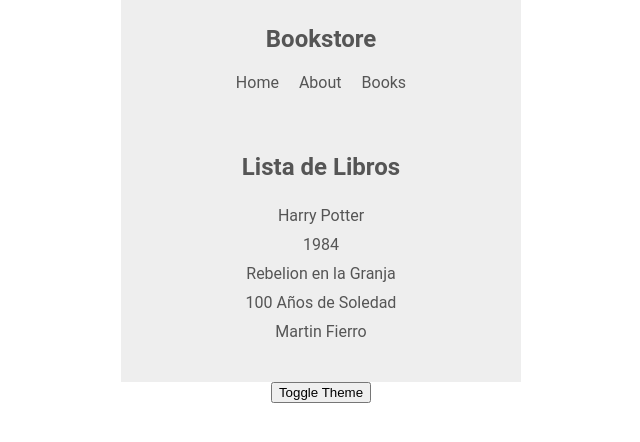
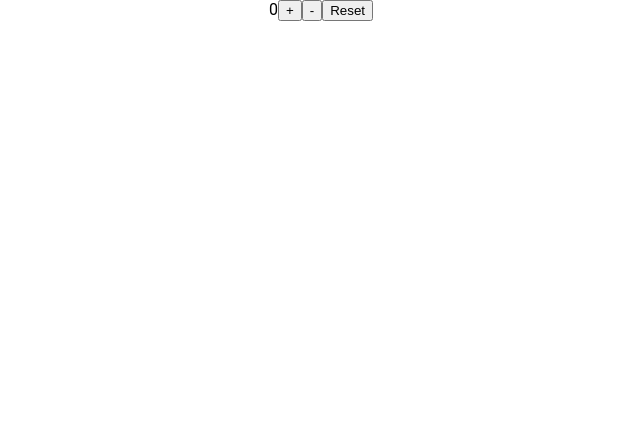
Before and after one commit to Academia-Numen/1021-react-clases, a React (Create React App) app: page / in a window 1280 px wide. Shown: the top 442 px of the page, without its empty margins (319-959 px from the left). Built offline with nearby package versions, Linux system fonts and the light colour scheme.

Commit message:
Clase 7: Ejemplo reducer con contador

```diff
--- a/src/App.js
+++ b/src/App.js
@@ -1,30 +1,12 @@
-import BookList from "./components/BookList";
-import Navbar from "./components/Navbar";
-import ToggleButton from "./components/ToggleButton";
-import BooksContextProvider from "./contexts/BooksContext";
-import ThemeContextProvider from "./contexts/ThemeContext";
+import Counter from "./components/Counter";
+import CounterWithReducer from "./components/CounterWithReducer";
 
 function App() {
 
   return (
     <div className="App">
-
-      <ThemeContextProvider>
-
-        <Navbar />
-
-        <BooksContextProvider>
-          <div>
-            <div>
-              <BookList />
-            </div>
-          </div>
-        </BooksContextProvider>
-
-        <ToggleButton />
-
-      </ThemeContextProvider>
-
+      {/* <Counter /> */}
+      <CounterWithReducer />
     </div>
   )
 }
--- a/src/components/BookList.js
+++ /dev/null
@@ -1,20 +0,0 @@
-import { useContext } from "react";
-import { BooksContext } from "../contexts/BooksContext";
-import { ThemeContext } from "../contexts/ThemeContext";
-
-function BookList() {
-
-    const { themeStyles } = useContext(ThemeContext);
-    const books = useContext(BooksContext);
-
-    return (
-        <div className="book-list" style={themeStyles}>
-            <h2>Lista de Libros</h2>
-            <ul>
-                { books.map(book => <li key={book.id}> {book.title} </li>) }
-            </ul>
-        </div>
-    )
-}
-
-export default BookList;
--- /dev/null
+++ b/src/components/Counter.js
@@ -0,0 +1,18 @@
+import { useState } from "react";
+
+function Counter() {
+
+  const [counter, setCounter] = useState(0);
+
+  return (
+    <>
+      <span>{counter}</span>
+
+      <button onClick={() => setCounter(prevState => prevState + 1)}>+</button>
+      <button onClick={() => setCounter(prevState => prevState - 1)}>-</button>
+      <button onClick={() => setCounter(0)}>Reset</button>
+    </>
+  )
+}
+
+export default Counter;
--- /dev/null
+++ b/src/components/CounterWithReducer.js
@@ -0,0 +1,19 @@
+import { useReducer } from "react";
+import reducer, { ACTIONS } from "../reducers/reducer";
+
+function CounterWithReducer() {
+
+  const [counter, dispatch] = useReducer(reducer, 0);
+
+  return (
+    <>
+      <span>{counter}</span>
+
+      <button onClick={() => dispatch({ type: ACTIONS.INCREMENT, payload: 5 })}>+</button>
+      <button onClick={() => dispatch({ type: ACTIONS.DECREMENT, payload: 10 })}>-</button>
+      <button onClick={() => dispatch({ type: ACTIONS.RESET })}>Reset</button>
+    </>
+  )
+}
+
+export default CounterWithReducer;
--- a/src/components/Navbar.js
+++ /dev/null
@@ -1,19 +0,0 @@
-import { useContext } from "react";
-import { ThemeContext } from "../contexts/ThemeContext";
-
-function Navbar() {
-  const { themeStyles } = useContext(ThemeContext);
-
-  return (
-    <nav style={themeStyles}>
-      <h1>Bookstore</h1>
-      <ul>
-        <li>Home</li>
-        <li>About</li>
-        <li>Books</li>
-      </ul>
-    </nav>
-  )
-}
-
-export default Navbar;
--- a/src/components/ToggleButton.js
+++ /dev/null
@@ -1,13 +0,0 @@
-import { useContext } from "react";
-import { ThemeContext } from "../contexts/ThemeContext";
-
-function ToggleButton() {
-
-    const { toggleTheme } = useContext(ThemeContext);
-
-    return (
-      <button onClick={toggleTheme}>Toggle Theme</button>
-    )
-  }
-
-  export default ToggleButton;
--- a/src/contexts/BooksContext.js
+++ /dev/null
@@ -1,22 +0,0 @@
-import { createContext, useState } from "react";
-
-export const BooksContext = createContext();
-
-function BooksContextProvider({ children }) {
-
-  const [books, setBooks] = useState([
-    { id: 1, title: 'Harry Potter' },
-    { id: 2, title: '1984' },
-    { id: 3, title: 'Rebelion en la Granja' },
-    { id: 4, title: '100 Años de Soledad' },
-    { id: 5, title: 'Martin Fierro' },
-  ])
-
-  return (
-    <BooksContext.Provider value={books}>
-      {children}
-    </BooksContext.Provider>
-  )
-}
-
-export default BooksContextProvider;
--- a/src/contexts/ThemeContext.js
+++ /dev/null
@@ -1,25 +0,0 @@
-import { createContext, useState } from "react";
-
-export const ThemeContext = createContext();
-
-function ThemeContextProvider({ children }) {
-
-    const [isLightTheme, setIsLightTheme] = useState(true);
-
-    const themeStyles = {
-        color: isLightTheme ? '#555' : '#ddd',
-        backgroundColor: isLightTheme ? '#eee' : '#555',
-    }
-
-    function toggleTheme() {
-        setIsLightTheme(!isLightTheme);
-    }
-
-    return (
-        <ThemeContext.Provider value={ { themeStyles, toggleTheme } }>
-            {children}
-        </ThemeContext.Provider>
-    )
-}
-
-export default ThemeContextProvider;
--- /dev/null
+++ b/src/reducers/reducer.js
@@ -0,0 +1,18 @@
+export const ACTIONS = {
+    INCREMENT: 'increment',
+    DECREMENT: 'decrement',
+    RESET: 'reset',
+}
+
+export default function reducer(state, action) {
+    switch(action.type) {
+        case ACTIONS.INCREMENT:
+            return state + action.payload;
+        case ACTIONS.DECREMENT:
+            return state - action.payload;
+        case ACTIONS.RESET:
+            return 0;
+        default:
+            return state;
+    }
+}
```
